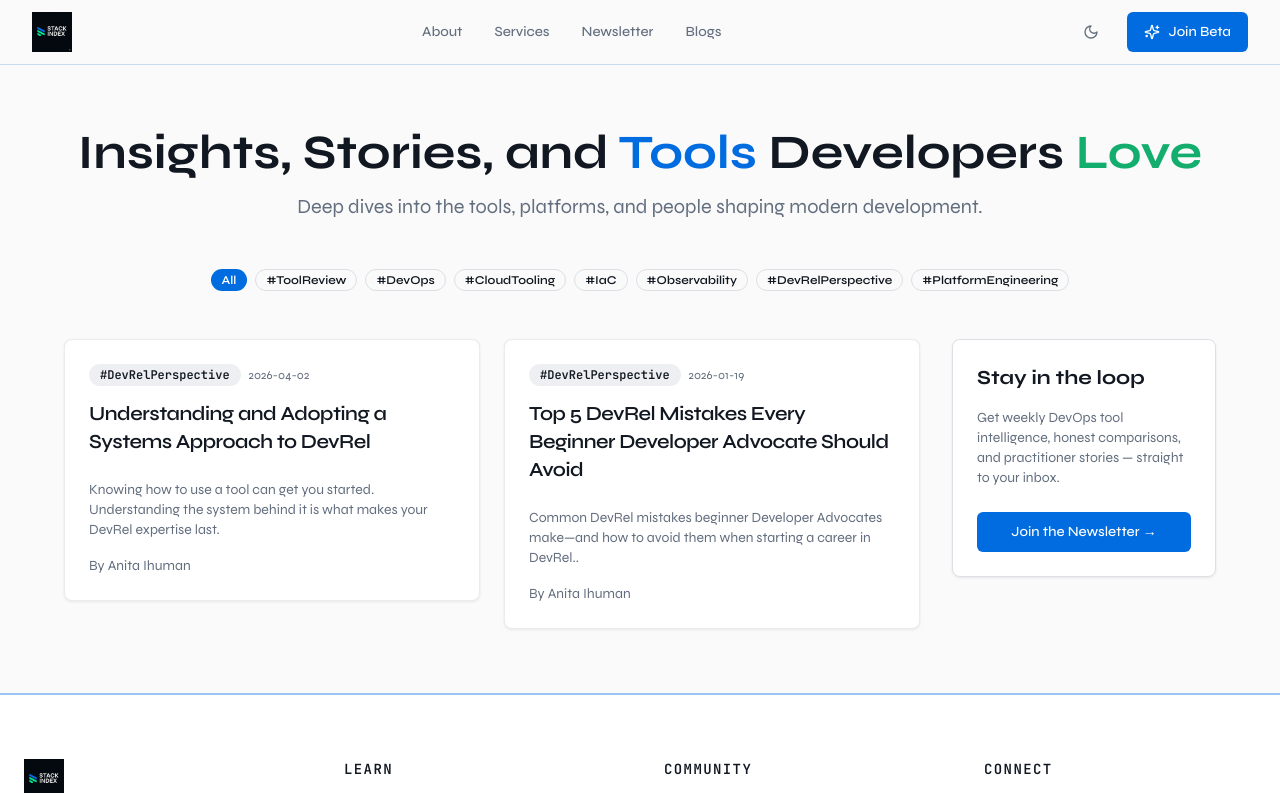
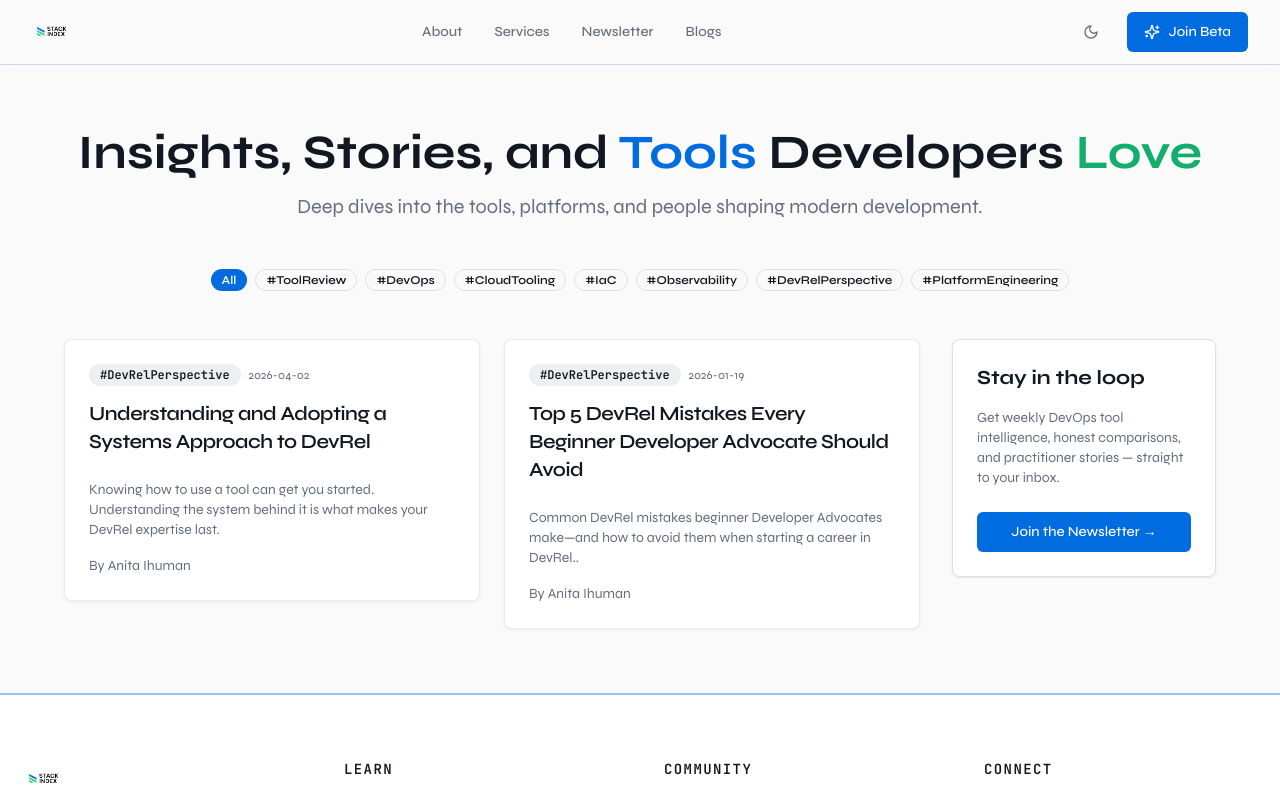
Before and after one commit to Anita-ihuman/stack-index-website, a React (Vite) app: page /blog in a window 1280 px wide. Shown: the top 793 px of the page. Built offline with nearby package versions, Linux system fonts and the light colour scheme; no server answers; the HTML template or start-up script is replaced by a standard one.

Commit message:
updating favicon.

```diff
--- a/index.html
+++ b/index.html
@@ -4,7 +4,27 @@
     <meta charset="UTF-8" />
     <meta name="viewport" content="width=device-width, initial-scale=1.0" />
     <title>Stack Index — DevOps & Cloud Tooling Intelligence Platform</title>
-    <link rel="icon" type="image/png" href="/stack-index-white.png">
+    <link rel="icon" type="image/x-icon" href="/favicon.ico">
+    <link rel="icon" type="image/png" sizes="32x32" href="/stack-index-white.png">
+    <link rel="icon" type="image/png" sizes="16x16" href="/stack-index-white.png">
+    <link rel="apple-touch-icon" sizes="180x180" href="/stack-index.png">
+    <meta name="theme-color" content="#0f0f0f">
+
+    <!-- Structured data: helps Google display the logo in search results -->
+    <script type="application/ld+json">
+    {
+      "@context": "https://schema.org",
+      "@type": "Organization",
+      "name": "Stack Index",
+      "url": "https://stackindex.io",
+      "logo": "https://stackindex.io/stack-index-black.png",
+      "sameAs": [
+        "https://twitter.com/TheStackIndex",
+        "https://linkedin.com/company/stack-index",
+        "https://youtube.com/@stackindex"
+      ]
+    }
+    </script>
     <meta name="description" content="Stack Index is the AI-native DevOps and cloud tooling intelligence platform. Discover, compare, and confidently adopt infrastructure tools through verified documentation and real practitioner experience." />
     <meta name="author" content="Stack Index" />
     <meta name="keywords" content="DevOps tools, cloud tooling, infrastructure tools, Kubernetes, Terraform, CI/CD, observability, platform engineering, tool comparison, AI tool analysis" />
--- a/src/components/Logo.tsx
+++ b/src/components/Logo.tsx
@@ -1,5 +1,3 @@
-import logoImage from "@/assets/stack-index-logo.png";
-
 interface LogoProps {
   className?: string;
 }
@@ -7,10 +5,17 @@ interface LogoProps {
 export const Logo = ({ className = "" }: LogoProps) => {
   return (
     <div className={`flex items-center ${className}`}>
+      {/* Light mode → black logo */}
       <img
-        src={logoImage}
-        alt="Stack Index Logo"
-        className="h-10 w-auto"
+        src="/stack-index-black.png"
+        alt="Stack Index"
+        className="h-10 w-auto block dark:hidden"
+      />
+      {/* Dark mode → white logo */}
+      <img
+        src="/stack-index-white.png"
+        alt="Stack Index"
+        className="h-10 w-auto hidden dark:block"
       />
     </div>
   );
```
Also changed, not shown: 1 other file (tests, documents, lock files or other folders).
